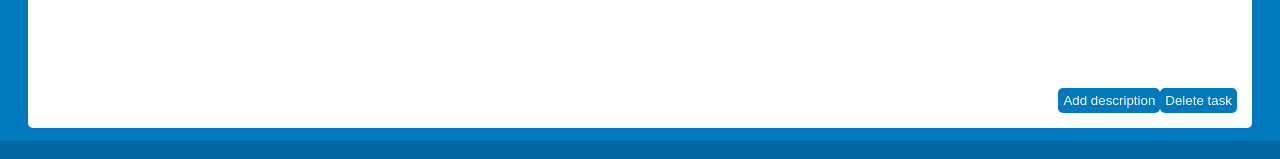
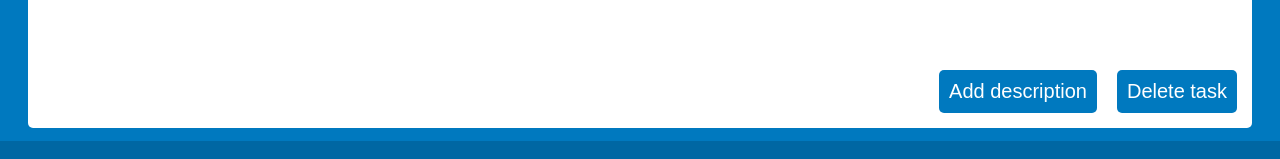
Before and after one commit to Reactiveproject/kanban_react, a React (Create React App) app: page /tasks/1 in a window 1280 px wide. Shown: the part 606-765 px from the top of the page. Built offline with nearby package versions, Linux system fonts and the light colour scheme.

Commit message:
add some style for adaptive use! fix bugs!

```diff
--- a/src/components/Footer/Footer.module.css
+++ b/src/components/Footer/Footer.module.css
@@ -22,3 +22,14 @@ p {
   display: flex;
   justify-content: space-between;
 }
+
+@media only screen and (min-device-width: 425px) and (max-device-width: 1024px) {
+}
+
+@media only screen and (min-device-width: 325px) and (max-device-width: 425px) {
+  .footer {
+    flex-direction: column;
+    align-items: center;
+    padding: 10px;
+  }
+}
--- a/src/components/LoginModule/LoginModule.module.css
+++ b/src/components/LoginModule/LoginModule.module.css
@@ -54,3 +54,18 @@
 .loginListItem:hover {
   color: rgba(0, 121, 191, 1);
 }
+
+@media only screen and (min-device-width: 325px) and (max-device-width: 1024px) {
+  .loginMenu {
+    width: 200px;
+    height: 80px;
+    left: -150px;
+  }
+  .loginListItem {
+    font-size: 25px;
+    text-align: center;
+  }
+  .loginListItem:first-child {
+    padding-bottom: 10px;
+  }
+}
--- a/src/components/Taskitem/Taskitem.jsx
+++ b/src/components/Taskitem/Taskitem.jsx
@@ -34,15 +34,15 @@ const Taskitem = ({ taskArray, setTaskArray }) => {
         />
       )}
       <div className={cl.footer}>
-        <MyButton
-          value={task.description ? "Edit description" : "Add description"}
-          onClick={setModal}
-        />
+        <div className={cl.editButton}>
+          <MyButton
+            value={task.description ? "Edit description" : "Add description"}
+            onClick={setModal}
+          />
+        </div>
         <Link to={"/"}>
           <MyButton value={"Delete task"} onClick={deleteTask} />
         </Link>
-
-        {/* <MyButton value={"Delete task"} onClick={deleteTask} /> */}
       </div>
     </div>
   );
--- a/src/components/Taskitem/Taskitem.module.css
+++ b/src/components/Taskitem/Taskitem.module.css
@@ -50,6 +50,28 @@
 .footer {
   display: inline-flex;
   justify-content: end;
-
   margin: 0 15px 15px 0;
 }
+
+.editButton {
+  margin-right: 15px;
+}
+
+@media only screen and (min-device-width: 425px) and (max-device-width: 1024px) {
+  .editButton {
+    margin-right: 20px;
+  }
+}
+
+@media only screen and (min-device-width: 320px) and (max-device-width: 425px) {
+  .editButton {
+    margin-right: 0px;
+    margin-bottom: 20px;
+  }
+
+  .footer {
+    display: flex;
+    flex-direction: column;
+    align-items: center;
+  }
+}
--- a/src/components/UI/MyButton/MyButton.module.css
+++ b/src/components/UI/MyButton/MyButton.module.css
@@ -3,7 +3,8 @@
   background-color: rgba(0, 121, 191, 1);
   color: white;
   border-radius: 5px;
-  padding: 5px;
+  padding: 10px;
+  font-size: 18px;
 }
 
 .button:hover {
@@ -13,3 +14,15 @@
   color: gray;
   background-color: rgb(92, 151, 185);
 }
+
+@media only screen and (min-device-width: 425px) and (max-device-width: 1024px) {
+  .button {
+    font-size: 20px;
+  }
+}
+
+@media only screen and (min-device-width: 320px) and (max-device-width: 425px) {
+  .button {
+    font-size: 25px;
+  }
+}
```
